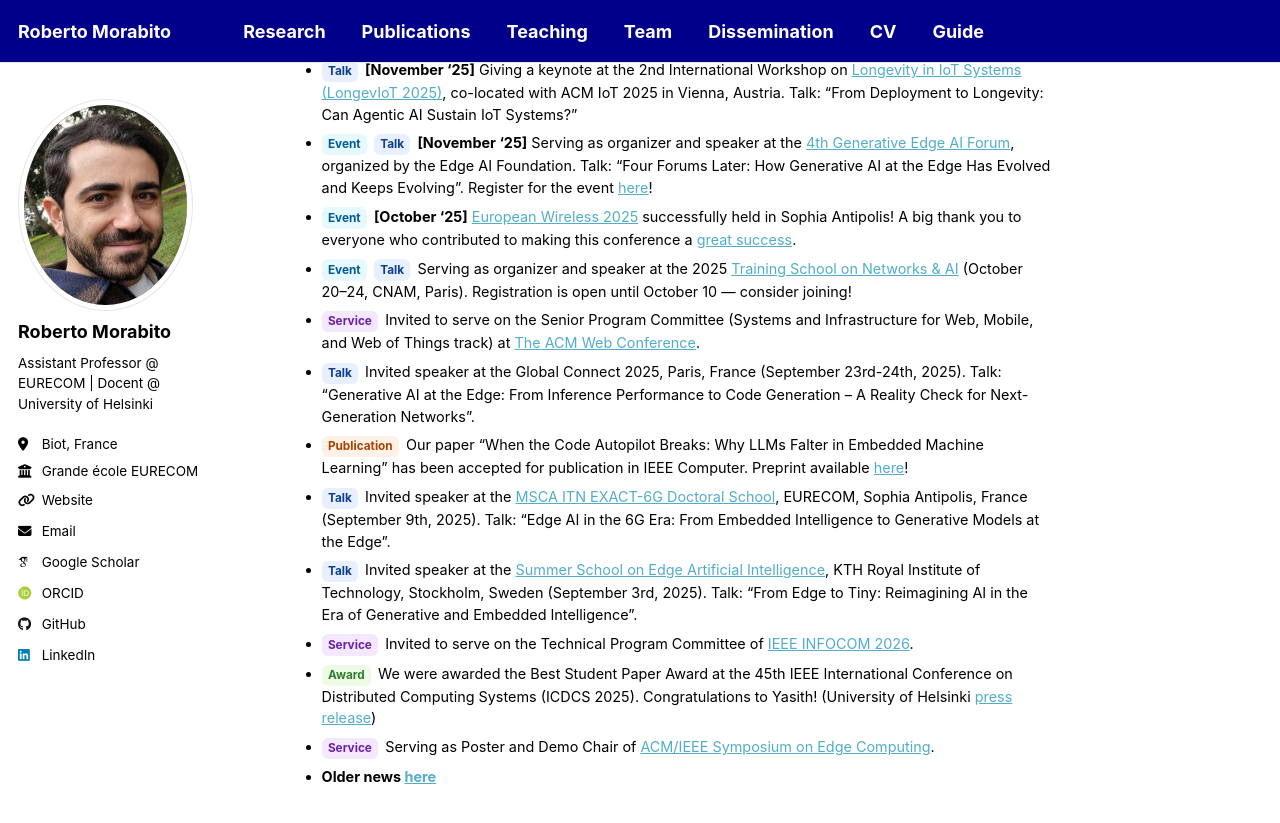
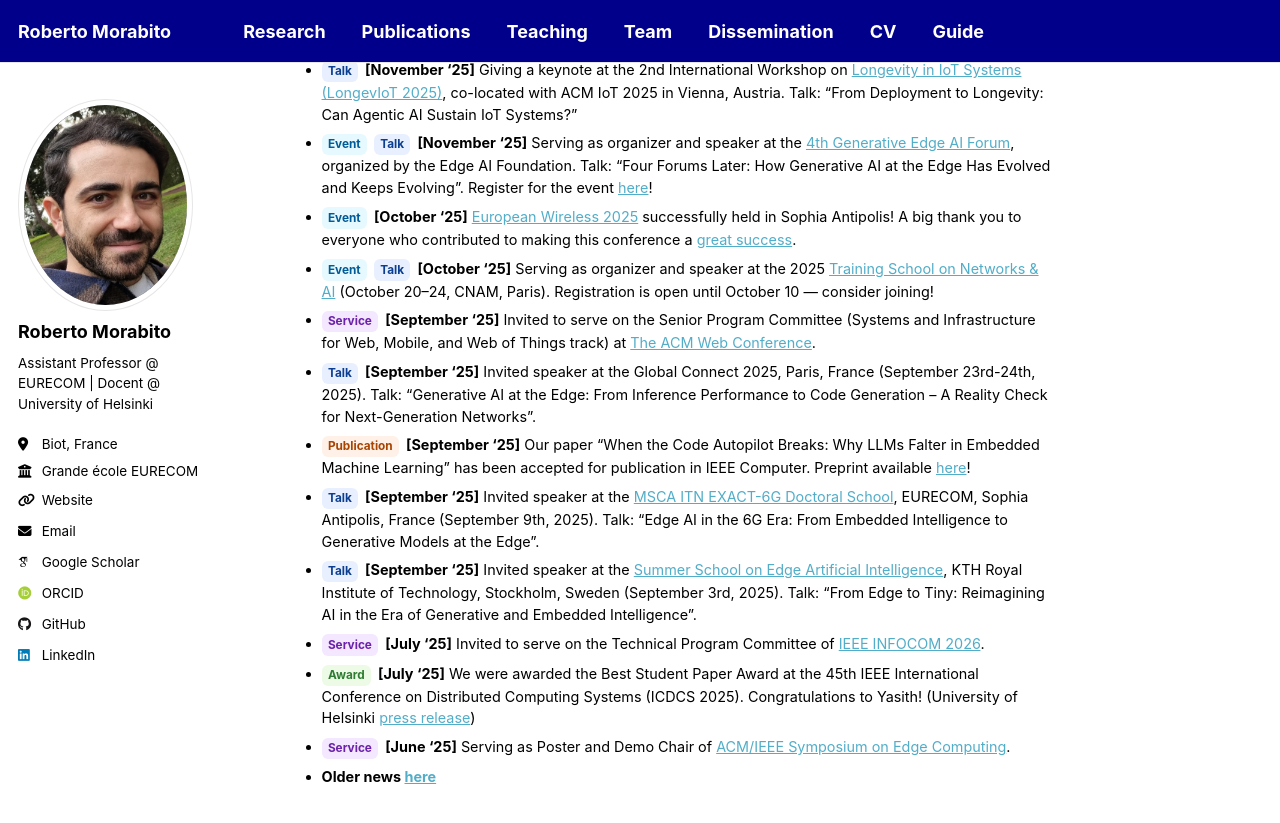
Before and after one commit to robertmora/robertmora.github.io, a Jekyll site: the page built from _pages/about.md, in a window 1280 px wide and 900 px high, scrolled down 638 px. Shown: the top 823 px of the window. Built offline with Jekyll 4.4.1, drawn with Linux system fonts in a browser that asks for light colours; some web fonts are replaced; a script that is not in the unit is left out.

Commit message:
Update about.md

```diff
--- a/_pages/about.md
+++ b/_pages/about.md
@@ -22,13 +22,13 @@ News
 - [Talk](){:.tag .tag--talk} **[November '25]** Giving a keynote at the 2nd International Workshop on [Longevity in IoT Systems (LongevIoT 2025)](https://longeviot.github.io/2025/){:target="_blank"}, co-located with ACM IoT 2025 in Vienna, Austria. Talk: "From Deployment to Longevity: Can Agentic AI Sustain IoT Systems?"
 - [Event](){:.tag .tag--event} [Talk](){:.tag .tag--talk} **[November '25]** Serving as organizer and speaker at the [4th Generative Edge AI Forum](https://www.linkedin.com/posts/edgeaifoundation_the-edge-ai-revolution-is-here-the-clouds-activity-7386421618434109440-PQS9){:target="_blank"}, organized by the Edge AI Foundation. Talk: "Four Forums Later: How Generative AI at the Edge Has Evolved and Keeps Evolving".  Register for the event [here](https://www.edgeaifoundation.org/events/generative-edge-ai-architectures-agents-apps){:target="_blank"}!
 - [Event](){:.tag .tag--event} **[October '25]** [European Wireless 2025](https://ew2025.european-wireless.org/){:target="_blank"} successfully held in Sophia Antipolis! A big thank you to everyone who contributed to making this conference a [great success](https://www.linkedin.com/posts/eurecom_5g-6g-ai-activity-7389318904403214336-lbM8){:target="_blank"}.
-- [Event](){:.tag .tag--event} [Talk](){:.tag .tag--talk} Serving as organizer and speaker at the 2025 [Training School on Networks & AI](https://n-ai-twork.sciencesconf.org/){:target="_blank"} (October 20–24, CNAM, Paris). Registration is open until October 10 — consider joining!
-- [Service](){:.tag .tag--service} Invited to serve on the Senior Program Committee (Systems and Infrastructure for Web, Mobile, and Web of Things track) at [The ACM Web Conference](https://www2025.thewebconf.org/){:target="_blank"}.
-- [Talk](){:.tag .tag--talk} Invited speaker at the Global Connect 2025, Paris, France (September 23rd-24th, 2025). Talk: "Generative AI at the Edge: From Inference Performance to Code Generation – A Reality Check for Next-Generation Networks".
-- [Publication](){:.tag .tag--pub} Our paper "When the Code Autopilot Breaks: Why LLMs Falter in Embedded Machine Learning" has been accepted for publication in IEEE Computer. Preprint available [here](https://arxiv.org/pdf/2509.10946?){:target="_blank"}!
-- [Talk](){:.tag .tag--talk} Invited speaker at the [MSCA ITN EXACT-6G Doctoral School](https://www.exact6g.eu/news/exact-6g-msca-doctoral-network-successful-completion-of-schools-4-5/){:target="_blank"}, EURECOM, Sophia Antipolis, France (September 9th, 2025). Talk: "Edge AI in the 6G Era: From Embedded Intelligence to Generative Models at the Edge".
-- [Talk](){:.tag .tag--talk} Invited speaker at the [Summer School on Edge Artificial Intelligence](http://nordic-edge.org/elementor-page-1998/){:target="_blank"}, KTH Royal Institute of Technology, Stockholm, Sweden (September 3rd, 2025). Talk: "From Edge to Tiny: Reimagining AI in the Era of Generative and Embedded Intelligence".
-- [Service](){:.tag .tag--service} Invited to serve on the Technical Program Committee of [IEEE INFOCOM 2026](https://infocom2026.ieee-infocom.org/committees){:target="_blank"}.
-- [Award](){:.tag .tag--award} We were awarded the Best Student Paper Award at the 45th IEEE International Conference on Distributed Computing Systems (ICDCS 2025). Congratulations to Yasith! (University of Helsinki [press release](https://www.helsinki.fi/en/faculty-science/news/best-student-paper-award-international-conference-distributed-computing-systems){:target="_blank"})
-- [Service](){:.tag .tag--service} Serving as Poster and Demo Chair of [ACM/IEEE Symposium on Edge Computing](https://acm-ieee-sec.org/2025/postersession.php){:target="_blank"}.
+- [Event](){:.tag .tag--event} [Talk](){:.tag .tag--talk} **[October '25]** Serving as organizer and speaker at the 2025 [Training School on Networks & AI](https://n-ai-twork.sciencesconf.org/){:target="_blank"} (October 20–24, CNAM, Paris). Registration is open until October 10 — consider joining!
+- [Service](){:.tag .tag--service} **[September '25]** Invited to serve on the Senior Program Committee (Systems and Infrastructure for Web, Mobile, and Web of Things track) at [The ACM Web Conference](https://www2025.thewebconf.org/){:target="_blank"}.
+- [Talk](){:.tag .tag--talk} **[September '25]** Invited speaker at the Global Connect 2025, Paris, France (September 23rd-24th, 2025). Talk: "Generative AI at the Edge: From Inference Performance to Code Generation – A Reality Check for Next-Generation Networks".
+- [Publication](){:.tag .tag--pub} **[September '25]** Our paper "When the Code Autopilot Breaks: Why LLMs Falter in Embedded Machine Learning" has been accepted for publication in IEEE Computer. Preprint available [here](https://arxiv.org/pdf/2509.10946?){:target="_blank"}!
+- [Talk](){:.tag .tag--talk} **[September '25]** Invited speaker at the [MSCA ITN EXACT-6G Doctoral School](https://www.exact6g.eu/news/exact-6g-msca-doctoral-network-successful-completion-of-schools-4-5/){:target="_blank"}, EURECOM, Sophia Antipolis, France (September 9th, 2025). Talk: "Edge AI in the 6G Era: From Embedded Intelligence to Generative Models at the Edge".
+- [Talk](){:.tag .tag--talk} **[September '25]** Invited speaker at the [Summer School on Edge Artificial Intelligence](http://nordic-edge.org/elementor-page-1998/){:target="_blank"}, KTH Royal Institute of Technology, Stockholm, Sweden (September 3rd, 2025). Talk: "From Edge to Tiny: Reimagining AI in the Era of Generative and Embedded Intelligence".
+- [Service](){:.tag .tag--service} **[July '25]** Invited to serve on the Technical Program Committee of [IEEE INFOCOM 2026](https://infocom2026.ieee-infocom.org/committees){:target="_blank"}.
+- [Award](){:.tag .tag--award} **[July '25]** We were awarded the Best Student Paper Award at the 45th IEEE International Conference on Distributed Computing Systems (ICDCS 2025). Congratulations to Yasith! (University of Helsinki [press release](https://www.helsinki.fi/en/faculty-science/news/best-student-paper-award-international-conference-distributed-computing-systems){:target="_blank"})
+- [Service](){:.tag .tag--service} **[June '25]** Serving as Poster and Demo Chair of [ACM/IEEE Symposium on Edge Computing](https://acm-ieee-sec.org/2025/postersession.php){:target="_blank"}.
 - **Older news [here](https://robertmora.github.io/news/){:target="_blank"}**
```
